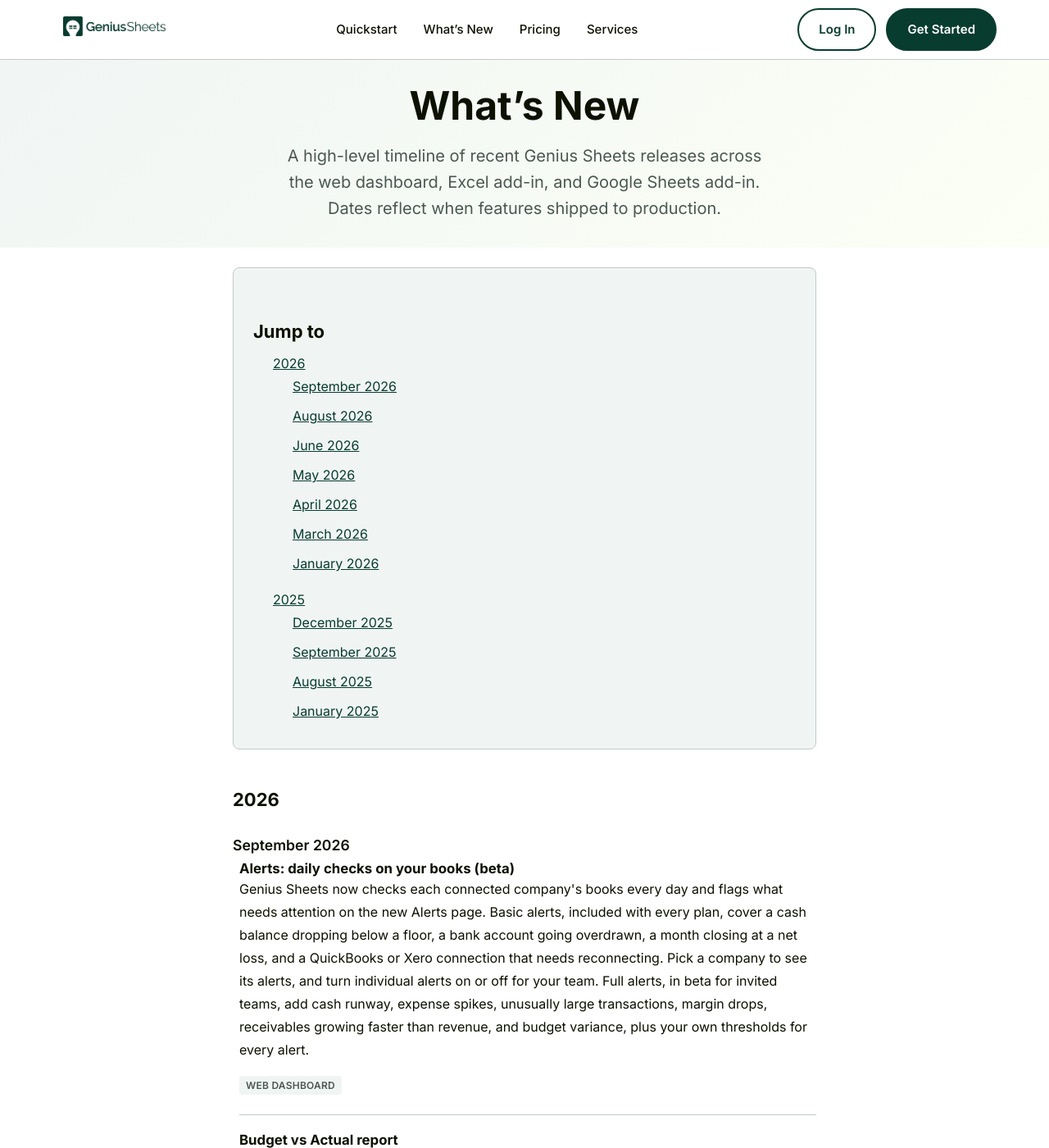
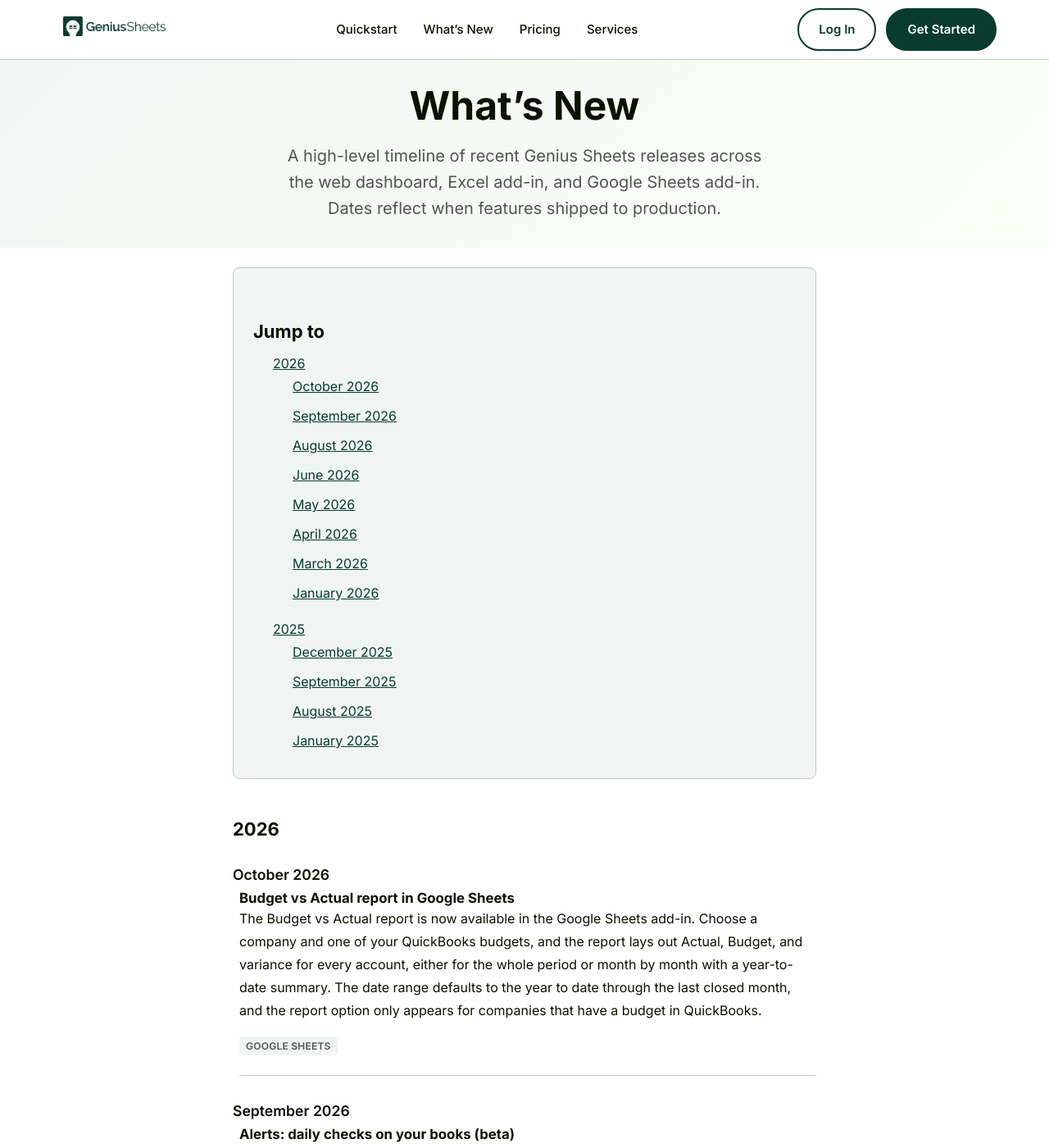
Before and after one commit to GeniusSheets/gs_site, a Jekyll site: the page built from whats-new.html, in a window 1280 px wide and 1400 px high. Shown: the whole window at 82% size. Built offline with Jekyll 4.4.1, drawn with Linux system fonts in a browser that asks for light colours.

Commit message:
What's New: Budget vs Actual report in Google Sheets (Oct 2026)
Co-Authored-By: Claude Opus 5.5 (1M context) <noreply@anthropic.com>

```diff
--- a/_data/whats_new.json
+++ b/_data/whats_new.json
@@ -5,6 +5,19 @@
     {
       "year": 2026,
       "months": [
+        {
+          "month": "October 2026",
+          "id": "october-2026",
+          "items": [
+            {
+              "title": "Budget vs Actual report in Google Sheets",
+              "platforms": [
+                "Google Sheets"
+              ],
+              "body_html": "<p>The Budget vs Actual report is now available in the Google Sheets add-in. Choose a company and one of your QuickBooks budgets, and the report lays out Actual, Budget, and variance for every account, either for the whole period or month by month with a year-to-date summary. The date range defaults to the year to date through the last closed month, and the report option only appears for companies that have a budget in QuickBooks.</p>"
+            }
+          ]
+        },
         {
           "month": "September 2026",
           "id": "september-2026",
```
Also changed, not shown: whats_new.md (+7 -0 lines).
